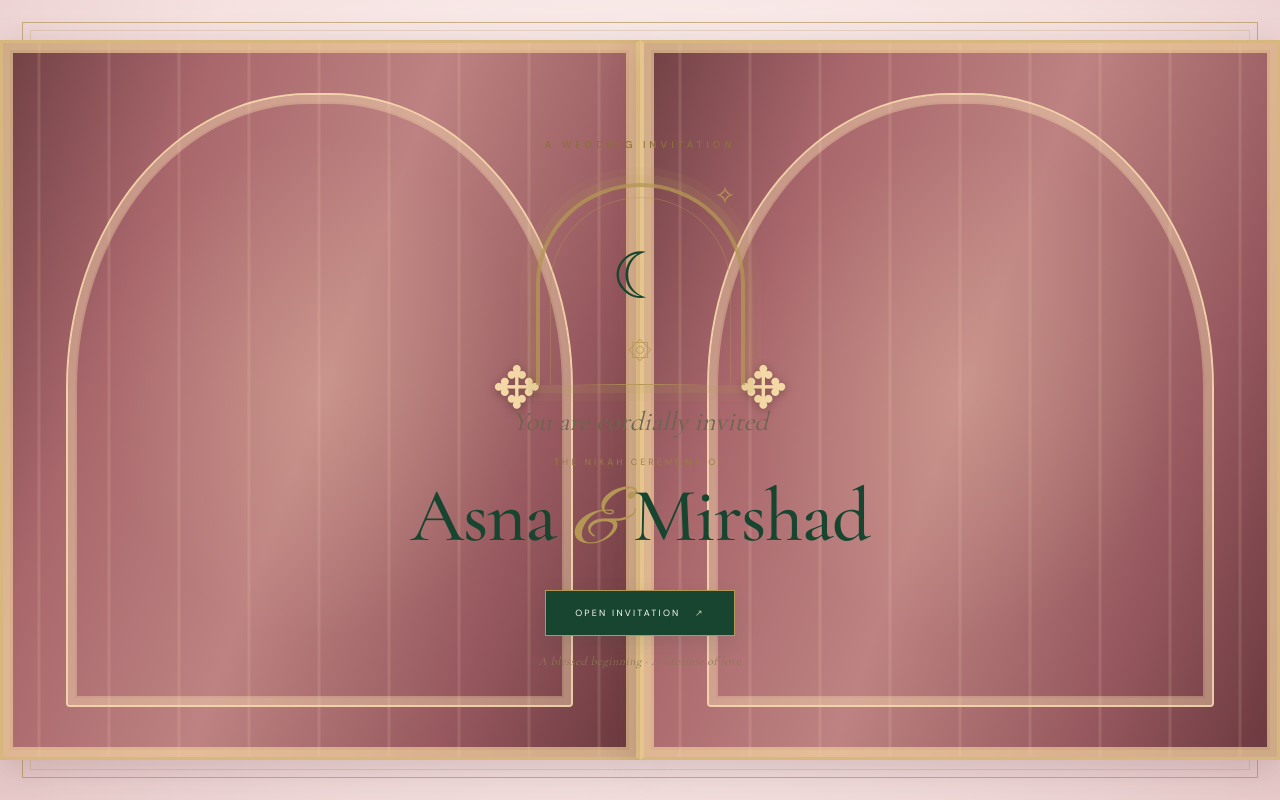
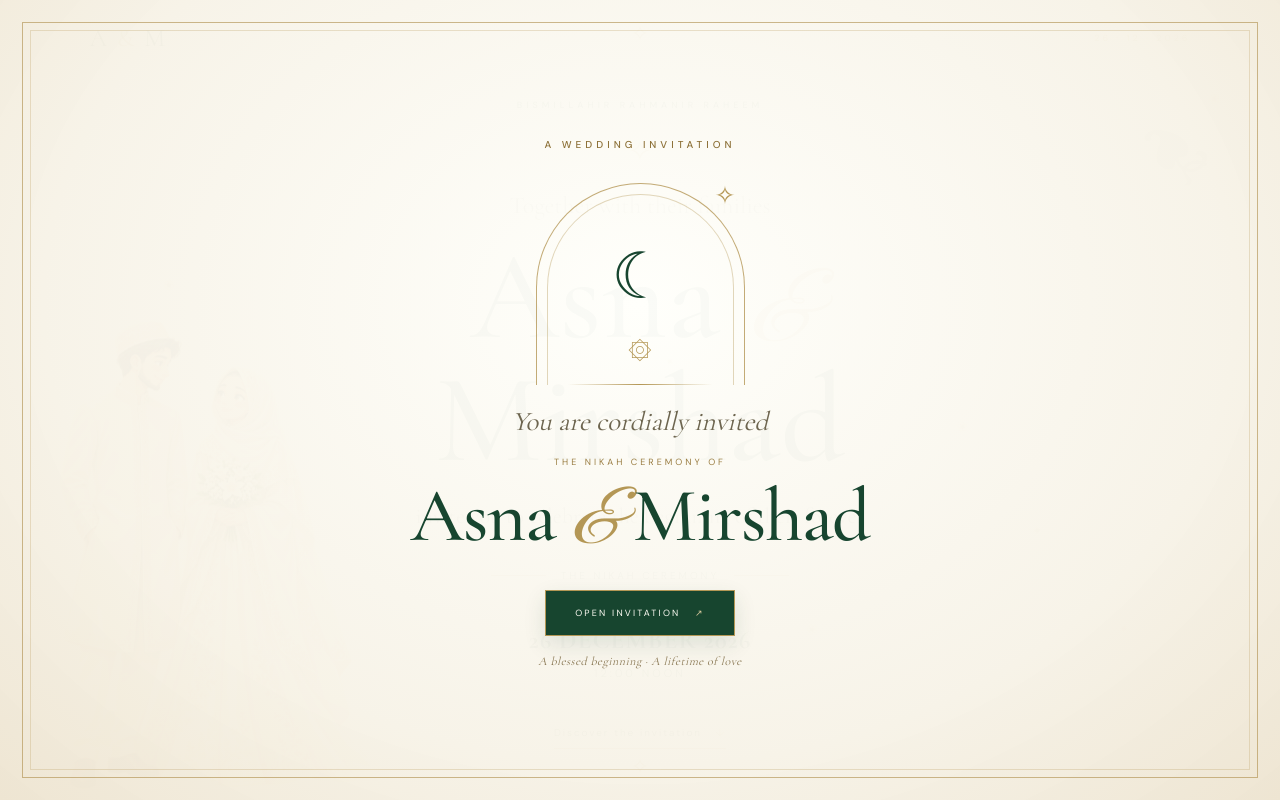
Before and after one commit to haneen010/asna-mirshad-wedding, a plain HTML site: page index.html in a window 1280 px wide. Shown: the top 800 px of the page. Drawn offline with nearby package versions, Linux system fonts and the light colour scheme.

Commit message:
Update index.html

```diff
--- a/index.html
+++ b/index.html
@@ -13,10 +13,9 @@
 </head>
 <body>
   <div class="grain"></div>
-  <div class="envelope-screen theme-blossom cover-palace" id="envelopeScreen" aria-label="Open wedding invitation">
-    <div class="palace-doors" aria-hidden="true"><span class="palace-door left-door"></span><span class="palace-door right-door"></span></div>
+  <div class="envelope-screen" id="envelopeScreen" aria-label="Open wedding invitation">
     <div class="envelope-content">
-<p class="eyebrow">A WEDDING INVITATION</p>
+      <p class="eyebrow">A WEDDING INVITATION</p>
       <div class="cover-ornament" aria-hidden="true">
         <span class="cover-crescent">☾</span>
         <span class="cover-star">✧</span>
@@ -28,7 +27,7 @@
       <p class="envelope-names">Asna <i>&</i> Mirshad</p>
       <button class="open-invite" id="openInvite" type="button">OPEN INVITATION <span>↗</span></button>
       <p class="envelope-hint">A blessed beginning · A lifetime of love</p>
-</div>
+    </div>
   </div>
   <header class="topbar"><a href="#" class="monogram">A <span>&</span> M</a><span class="top-date">26 · 12 · 2026</span></header>
 
```
